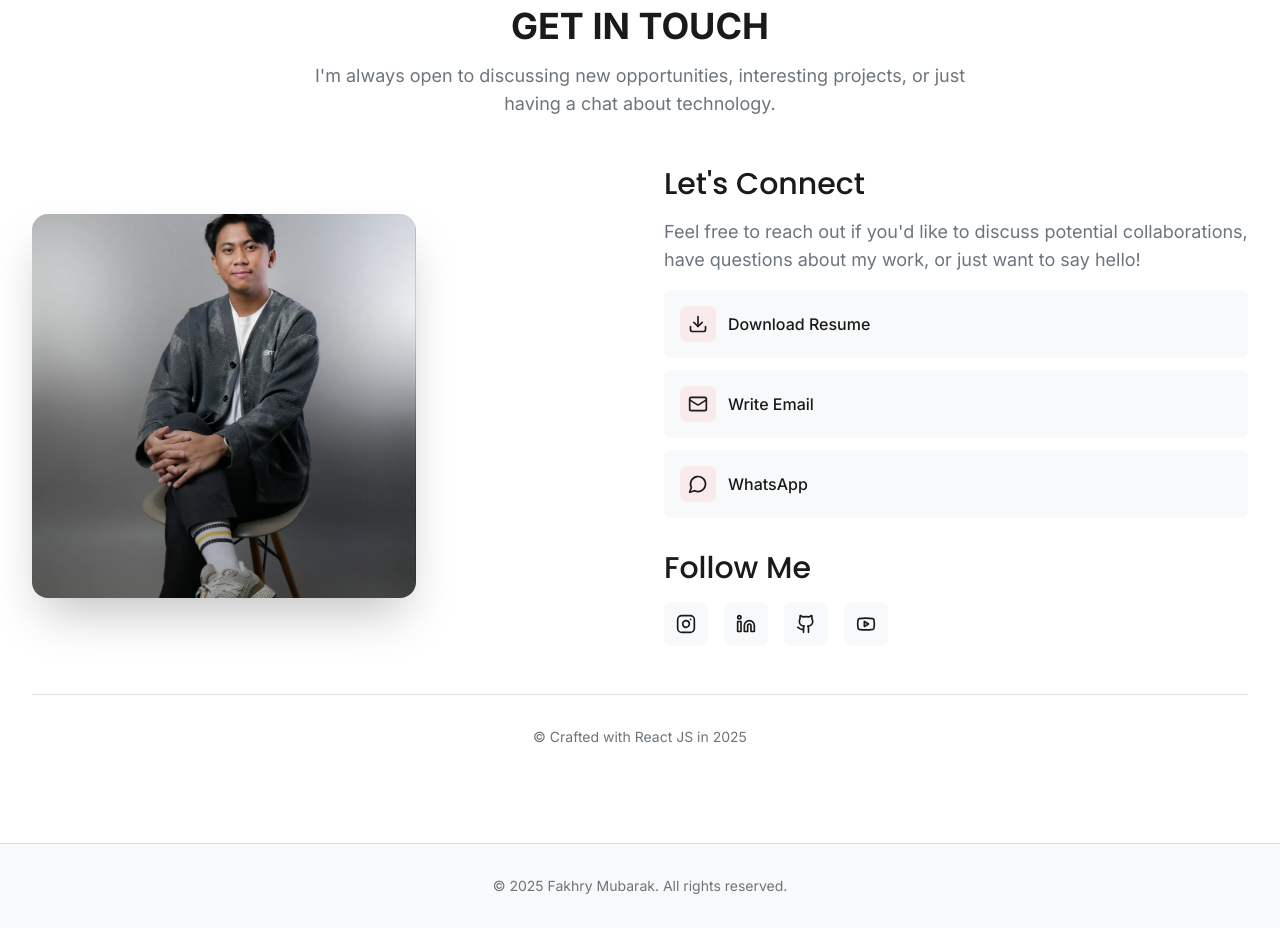
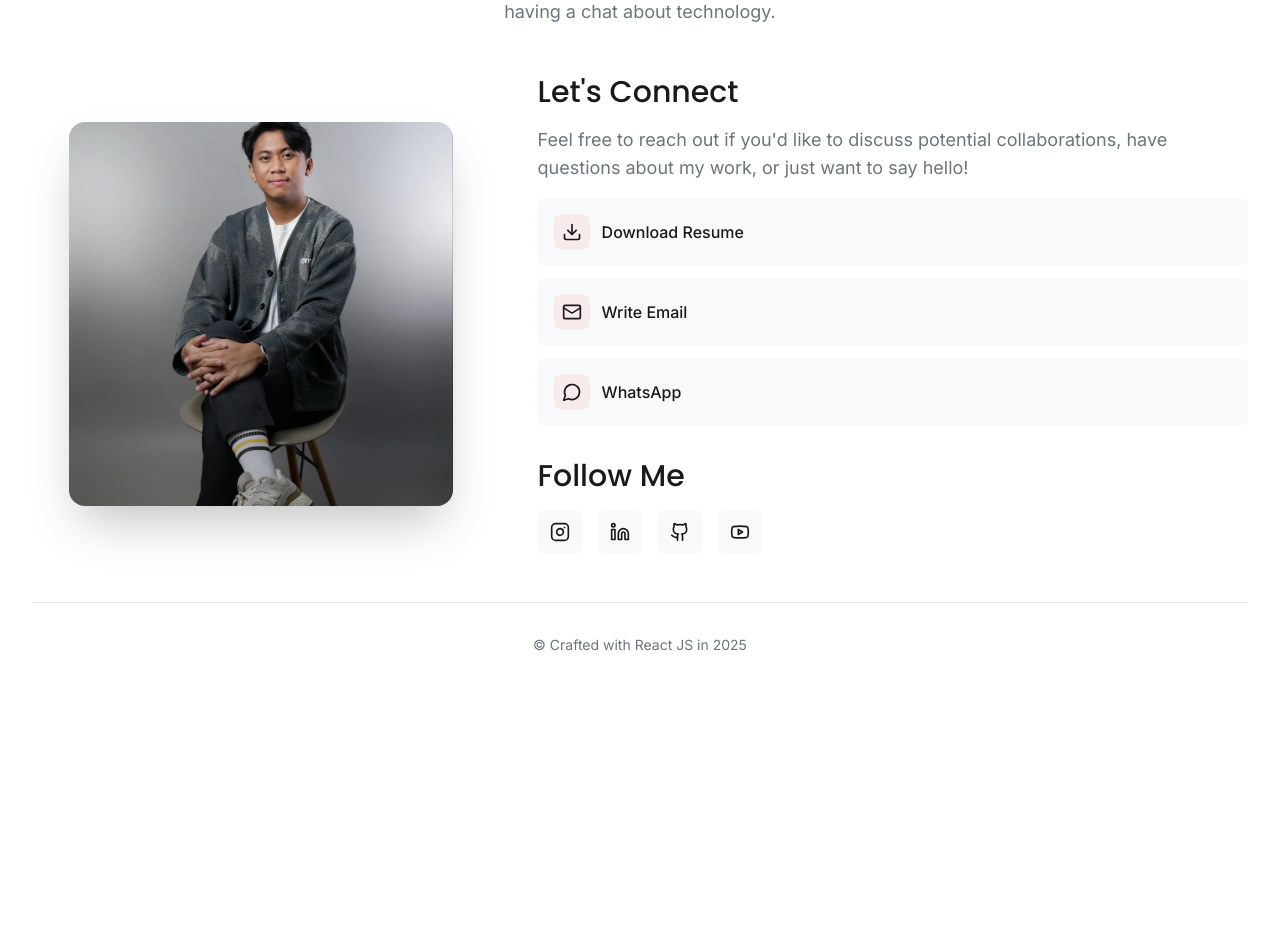
Before and after one commit to fakhrymubarak/fakhrymubarak.github.io, a React (Vite) app: page / in a window 1280 px wide. Shown: the part 3720-4648 px from the top of the page. After the commit the page ends 4471 px from the top, so only its background shows below. Built offline with nearby package versions, Linux system fonts and the light colour scheme.

Commit message:
style: adjust footer layout from 50-50 to 40-60 split
- Change grid from lg:grid-cols-2 to lg:grid-cols-5
- Contact image takes 2 columns (40% width)
- Contact content takes 3 columns (60% width)
- Improve content balance and visual hierarchy
- Maintain responsive design on smaller screens

```diff
--- a/src/components/Footer.tsx
+++ /dev/null
@@ -1,17 +0,0 @@
-import React from 'react'
-
-const Footer: React.FC = () => {
-  return (
-    <footer className="bg-light-surface dark:bg-dark-surface border-t border-light-muted/20 dark:border-dark-muted/20">
-      <div className="container py-8">
-        <div className="text-center">
-          <p className="text-sm text-light-muted dark:text-dark-muted">
-            © 2025 Fakhry Mubarak. All rights reserved.
-          </p>
-        </div>
-      </div>
-    </footer>
-  )
-}
-
-export default Footer
--- a/src/components/Layout.tsx
+++ b/src/components/Layout.tsx
@@ -1,6 +1,5 @@
 import React from 'react'
 import Header from './Header'
-import Footer from './Footer'
 
 interface LayoutProps {
   children: React.ReactNode
@@ -13,7 +12,6 @@ const Layout: React.FC<LayoutProps> = ({ children }) => {
       <main className="flex-1">
         {children}
       </main>
-      <Footer />
     </div>
   )
 }
--- a/src/components/sections/FooterSection.tsx
+++ b/src/components/sections/FooterSection.tsx
@@ -73,24 +73,24 @@ const FooterSection: React.FC = () => {
             </p>
           </motion.div>
 
-          <div className="grid lg:grid-cols-2 gap-12 items-center">
+          <div className="grid lg:grid-cols-5 gap-12 items-center">
             {/* Contact Image */}
             <motion.div
               variants={itemVariants}
-              className="flex justify-center lg:justify-start"
+              className="flex justify-center lg:justify-center lg:col-span-2"
             >
               <div className="relative">
                 <img
                   src={footer.contactImage}
                   alt="Contact me"
-                  className="w-80 h-80 lg:w-96 lg:h-96 rounded-2xl object-cover shadow-2xl"
+                  className="w-80 h- lg:w-96 lg:h-96 rounded-2xl object-cover shadow-2xl"
                 />
                 <div className="absolute inset-0 bg-gradient-to-t from-black/20 to-transparent rounded-2xl" />
               </div>
             </motion.div>
 
             {/* Contact Content */}
-            <motion.div variants={itemVariants} className="space-y-8">
+            <motion.div variants={itemVariants} className="space-y-8 lg:col-span-3">
               {/* Contact Links */}
               <div className="space-y-4">
                 <h3 className="heading-3">Let's Connect</h3>
--- a/src/components/sections/ProjectsSection.tsx
+++ b/src/components/sections/ProjectsSection.tsx
@@ -1,6 +1,6 @@
 import React, { useState, useMemo } from 'react'
 import { motion, AnimatePresence } from 'framer-motion'
-import { portfolioData } from '../../data/portfolio'
+import { portfolioData } from '@data/portfolio.ts'
 import ProjectCard from './project/ProjectCard'
 import ProjectModal from './project/ProjectModal'
 import ProjectFilter from './project/ProjectFilter'
@@ -126,14 +126,14 @@ const ProjectsSection: React.FC = () => {
           </motion.div>
 
           {/* Load More Button */}
-          <motion.div
+          {/* <motion.div
             variants={itemVariants}
             className="text-center"
           >
             <button className="btn-secondary px-8 py-3">
               View All Projects
             </button>
-          </motion.div>
+          </motion.div> */}
         </motion.div>
       </div>
 
```
